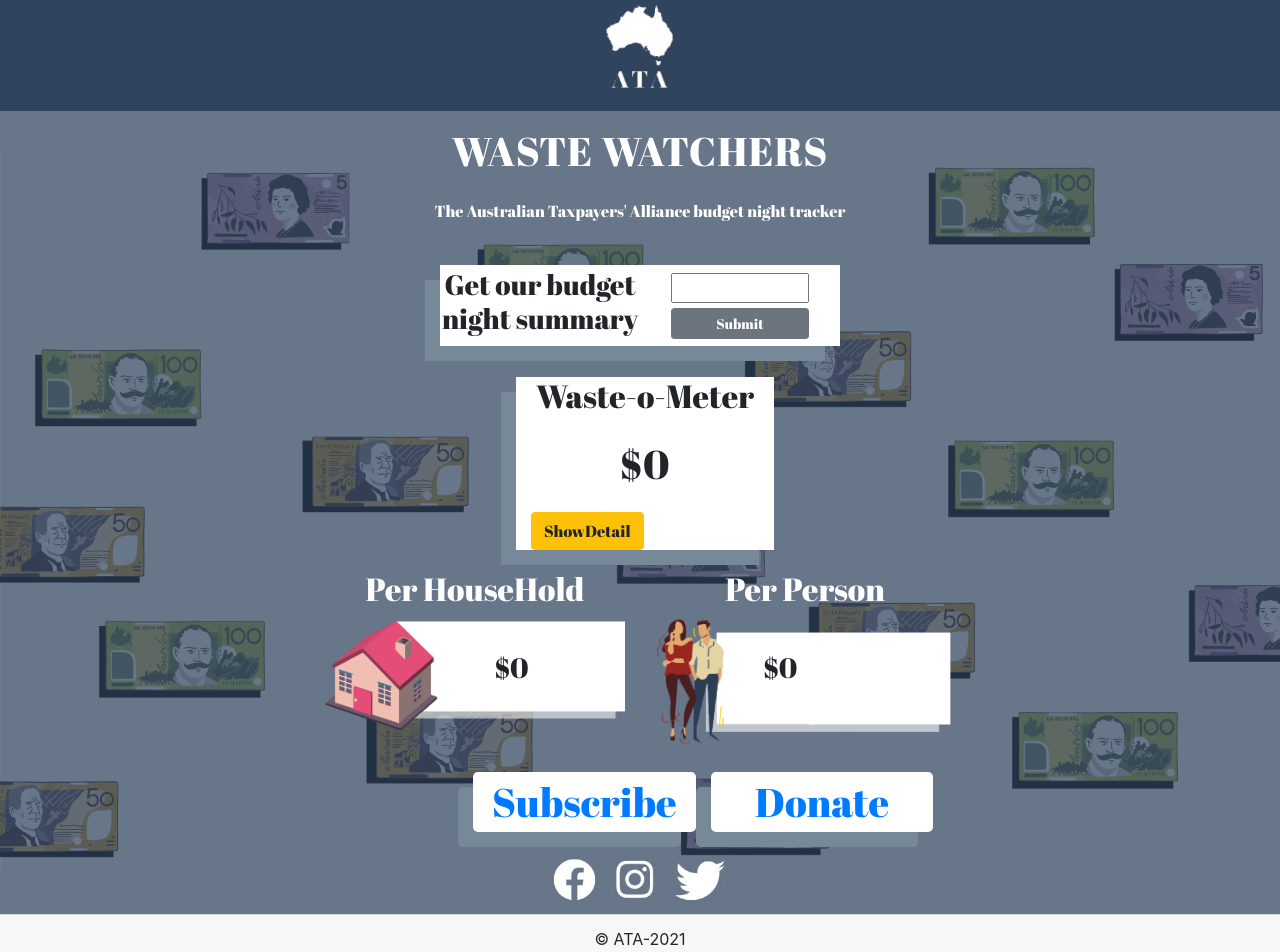
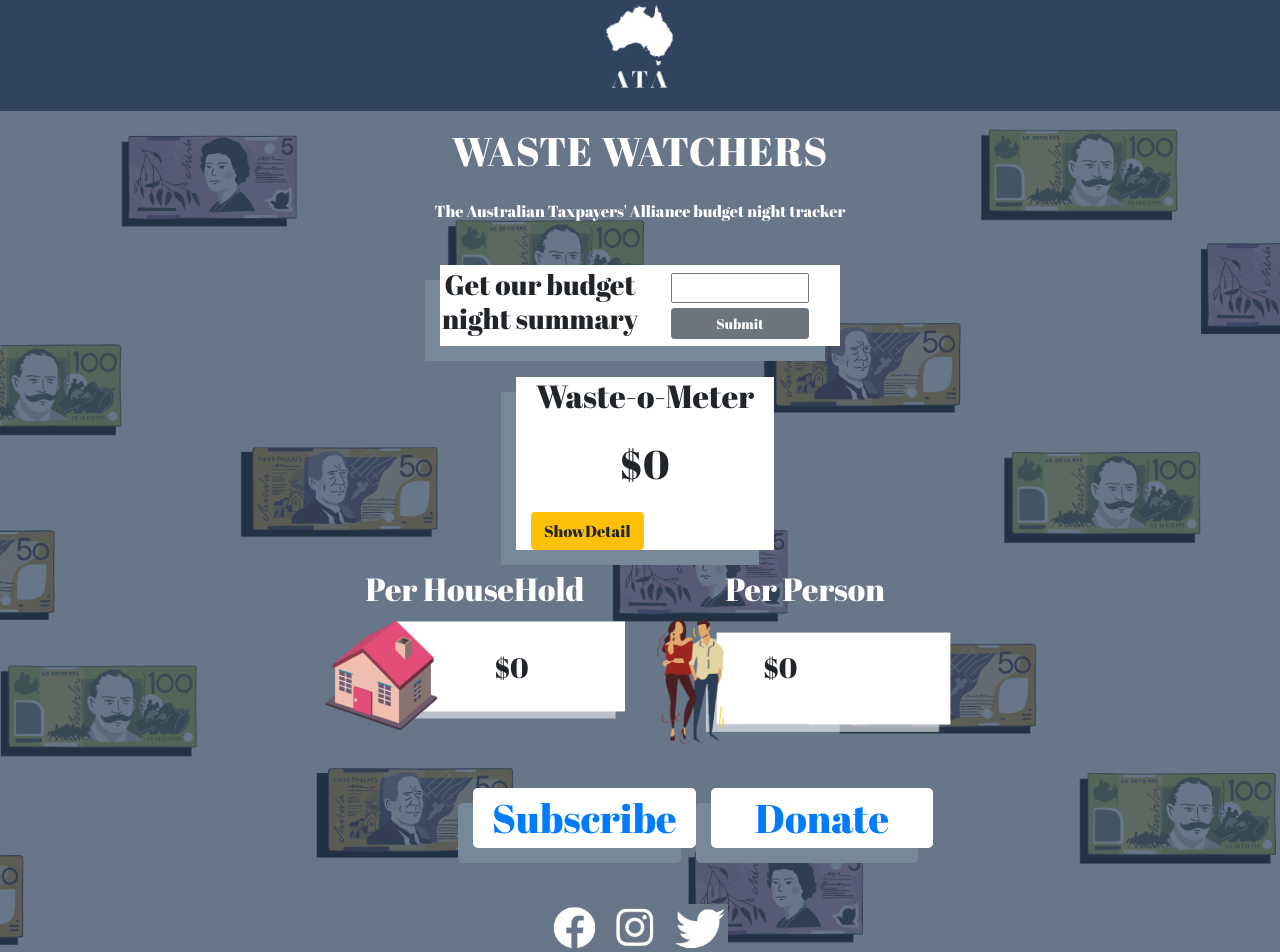
Before and after one commit to AdanTouchPoint/sockets-rt-front, a React (Create React App) app: page / in a window 1280 px wide. Shown: the top 952 px of the page. Built offline with nearby package versions, Linux system fonts and the light colour scheme; no server answers.

Commit message:
fix styleBugs

```diff
--- a/src/App.js
+++ b/src/App.js
@@ -1,6 +1,5 @@
-import React, {Fragment, useState, useEffect} from 'react';
+import React, {useState, useEffect} from 'react';
 import io from 'socket.io-client'
-import {TwitterTimelineEmbed} from 'react-twitter-embed';
 import Container from "react-bootstrap/cjs/Container";
 import WasteoMeter from "./components/WasteoMeter";
 import PerHouse from "./components/PerHouse";
@@ -9,7 +8,6 @@
 import fblogo from './assets/fa.jpg'
 import instlogo from './assets/in.jpg'
 import twitterlog from './assets/tw.jpg'
-import twet from './assets/tw.png'
 import Col from "react-bootstrap/cjs/Col";
 import Row from "react-bootstrap/cjs/Row";
 import axios from 'axios'
@@ -29,14 +27,12 @@
         let data = await axios.get(`https://budget-real-time.herokuapp.com/program`)
         return data
     }
-
     useEffect(() => {
         programs()
             .then(data => {
                 setAllPrograms(data.data.data)
             })
     }, [])
-
     socket.on('updatedPrograms', function (data) {
         setAllPrograms(allPrograms.map((item) => {
             if (item.id === data.id) {
@@ -49,7 +45,6 @@
             return item
         }))
     });
-
     // socket.on('deletedPrograms', function (data) {
     //  let del = allPrograms.forEach(function (item, index, object) {
     //         if (item.id === data.id) {
@@ -59,11 +54,9 @@
     //     });
     //  setAllPrograms([del])
     // });
-
     socket.on('newPrograms', function (data) {
         setAllPrograms([...allPrograms, data])
     });
-
     const amount = () => {
         let data = allPrograms.map((item) => {
             return item.monto
@@ -74,7 +67,6 @@
         let parse = parseFloat(Math.round(suma * 100) / 100).toFixed(2);
         setTotalAmount(parse)
     }
-
     const formatter = new Intl.NumberFormat('en-GB')
     const perHouse = () => {
         let payload = totalAmount / 8420000
@@ -90,7 +82,6 @@
     }
     useEffect(() => {
         amount()
-
     }, [allPrograms])
 
     useEffect(() => {
@@ -103,16 +94,14 @@
         perPerson()
         // setTotal([total])
     }, [totalAmount])
-
     useEffect(() => {
         console.log(totalPerHouse)
     }, [totalPerHouse])
+
     useEffect(() => {
         console.log(totalPerPerson)
     }, [totalPerPerson])
-
     return (
-
         <div style={{display: 'flex', flexDirection: 'column', height: '100vh'}}>
             <header>
                 <img height={'85%'} src={logo} alt='img1'/>
@@ -129,24 +118,25 @@
                 </h1>
                 <p style={{color: 'white'}}>The Australian Taxpayers' Alliance budget night tracker</p>
                 <div>
-                    <Container xs={11} md={10} xl={4} lg={4} style={{display: "flex", padding: '1px 0px', margin: '26px 0px'}}
+                    <Container xs={11} md={10} xl={4} lg={4}
+                               style={{display: "flex", padding: '1px 0px', margin: '26px 0px'}}
                                className={'containerAlt'}>
-                        <Col  style={{padding:'2px', maxWidth:'200px'}}>
-                            <Row >
+                        <Col style={{padding: '2px', maxWidth: '200px'}}>
+                            <Row>
                                 <h3>
                                     Get our budget night summary
                                 </h3>
                             </Row>
                         </Col>
-                        <Col style={{padding:'2px', maxWidth:'200px'}}>
+                        <Col style={{padding: '2px', maxWidth: '200px'}}>
 
-                                <input
-                                    style={{width: '70%', marginBottom: '5px'}}/>
+                            <input
+                                style={{width: '70%', marginBottom: '5px'}}/>
 
 
-                                <Button style={{width: '70%'}} variant="secondary" size="sm">
-                                    Submit
-                                </Button>
+                            <Button style={{width: '70%'}} variant="secondary" size="sm">
+                                Submit
+                            </Button>
 
                         </Col>
                     </Container>
@@ -191,8 +181,8 @@
 
                 <div>
                     <Container className={'buttonContainer'}
-                               style={{backgroundColor: 'null', display: "flex"}}>
-                        <Col xs={5} md={8} className={'buttons'} style={{marginRight: '15px'}}>
+                               style={{marginTop: '1em', backgroundColor: 'null', display: "flex"}}>
+                        <Col xs={7} md={8} className={'buttons'} style={{marginRight: '15px'}}>
                             <Row>
                                 <a href={'http://www.taxpayers.org.au/sign-up-newsletter'} target={'blank'}
                                    role={'button'}>
@@ -210,20 +200,20 @@
                         </Col>
                     </Container>
                 </div>
-                <div style={{display: 'flex', marginTop: '1em'}}>
+                <div style={{display: 'flex', marginTop: '3em'}}>
                     <div style={{padding: '8px',}}>
                         <a href={'https://www.facebook.com/AusTaxpayers'} role={'button'} target={'blank'}>
-                            <img style={{height: '50px'}} src={fblogo}/>
+                            <img style={{height: '50px'}} src={fblogo} alt={'tweet'}/>
                         </a>
                     </div>
                     <div style={{padding: '8px'}}>
                         <a href={'https://www.instagram.com/austaxpayersalliance/'} target={'blank'}>
-                            <img style={{height: '50px'}} src={instlogo}/>
+                            <img style={{height: '50px'}} src={instlogo} alt={'tweet'}/>
                         </a>
                     </div>
                     <div style={{padding: '8px'}}>
                         <a href={'https://twitter.com/AusTaxpayers'} target={'blank'}>
-                            <img style={{height: '50px'}} src={twitterlog}/>
+                            <img style={{height: '50px'}} src={twitterlog} alt={'tweet'}/>
                         </a>
                     </div>
                 </div>
--- a/src/components/PerHouse.js
+++ b/src/components/PerHouse.js
@@ -1,8 +1,5 @@
-import React, {Fragment,useState, useEffect} from 'react';
-import Button from "react-bootstrap/cjs/Button";
-import Container from "react-bootstrap/cjs/Container";
+import React from 'react';
 import Col from "react-bootstrap/Col";
-import Row from "react-bootstrap/Row";
 const PerHouse = ({totalPerPerson, totalPerHouse}) => {
     return(
 <div className={'per'} style={{margin:'15px 0'}}>
@@ -11,7 +8,6 @@
                <div sm={6} xl={4} className={'cantidad1'} >
                    <h3 style={{ alignItems:'center', padding:'10px'}}> ${totalPerHouse} </h3>
                </div>
-
            </Col>
         <Col >
             <h2 style={{color:'white'}} >Per Person</h2>
--- a/src/index.css
+++ b/src/index.css
@@ -72,7 +72,7 @@
 .app {
     font-family: 'Abril Fatface', cursive;
     background-image: url(./assets/bgk.png);
-    background-size: contain;
+    background-size: cover;
     background-position: center;
     background-color: #687689;
     background-repeat: no-repeat;
```
Also changed, not shown: src/components/Footer.js (+0 -8 lines), src/components/List.js (+11 -12 lines), src/components/WasteoMeter.js (+1 -7 lines).
